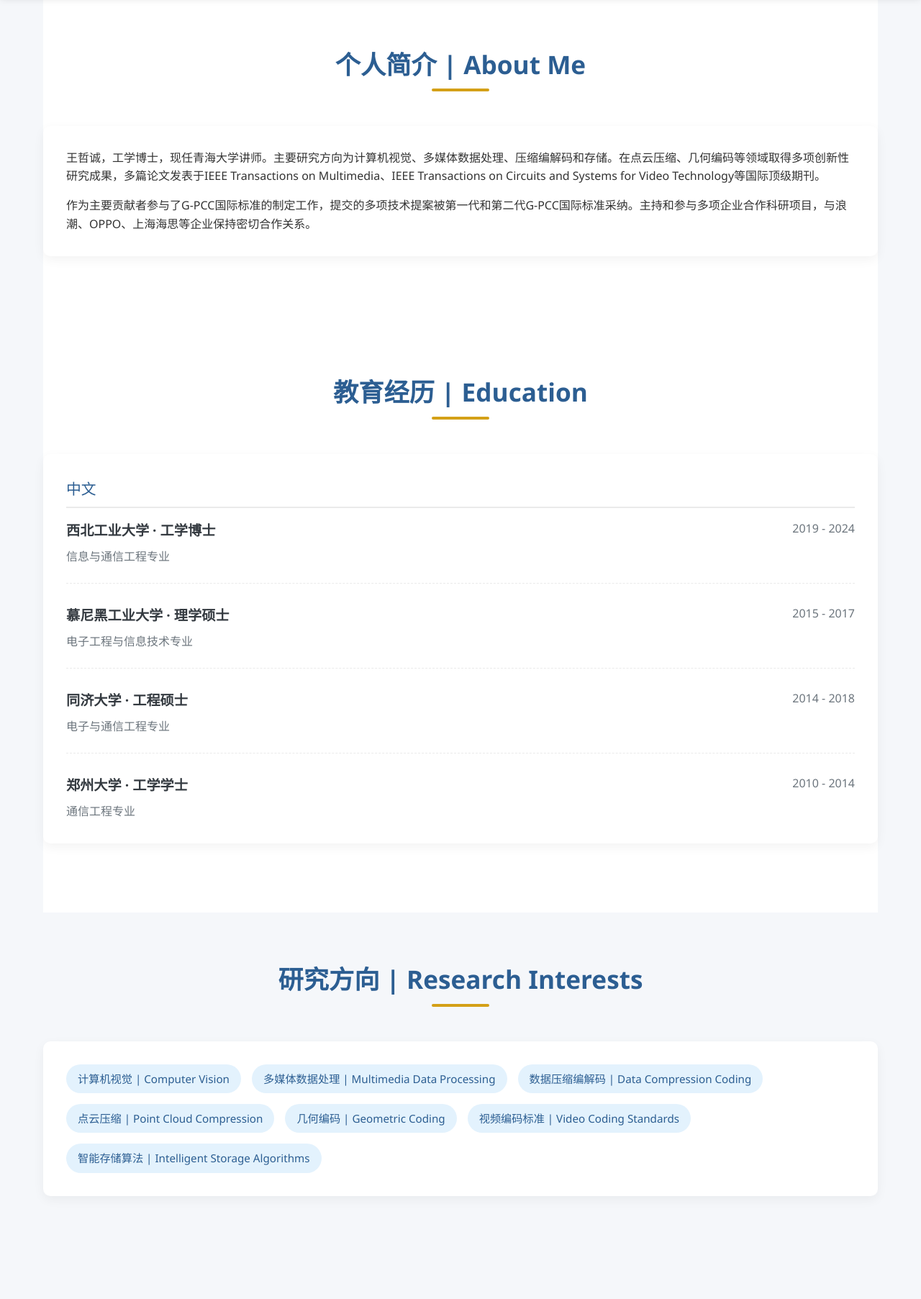
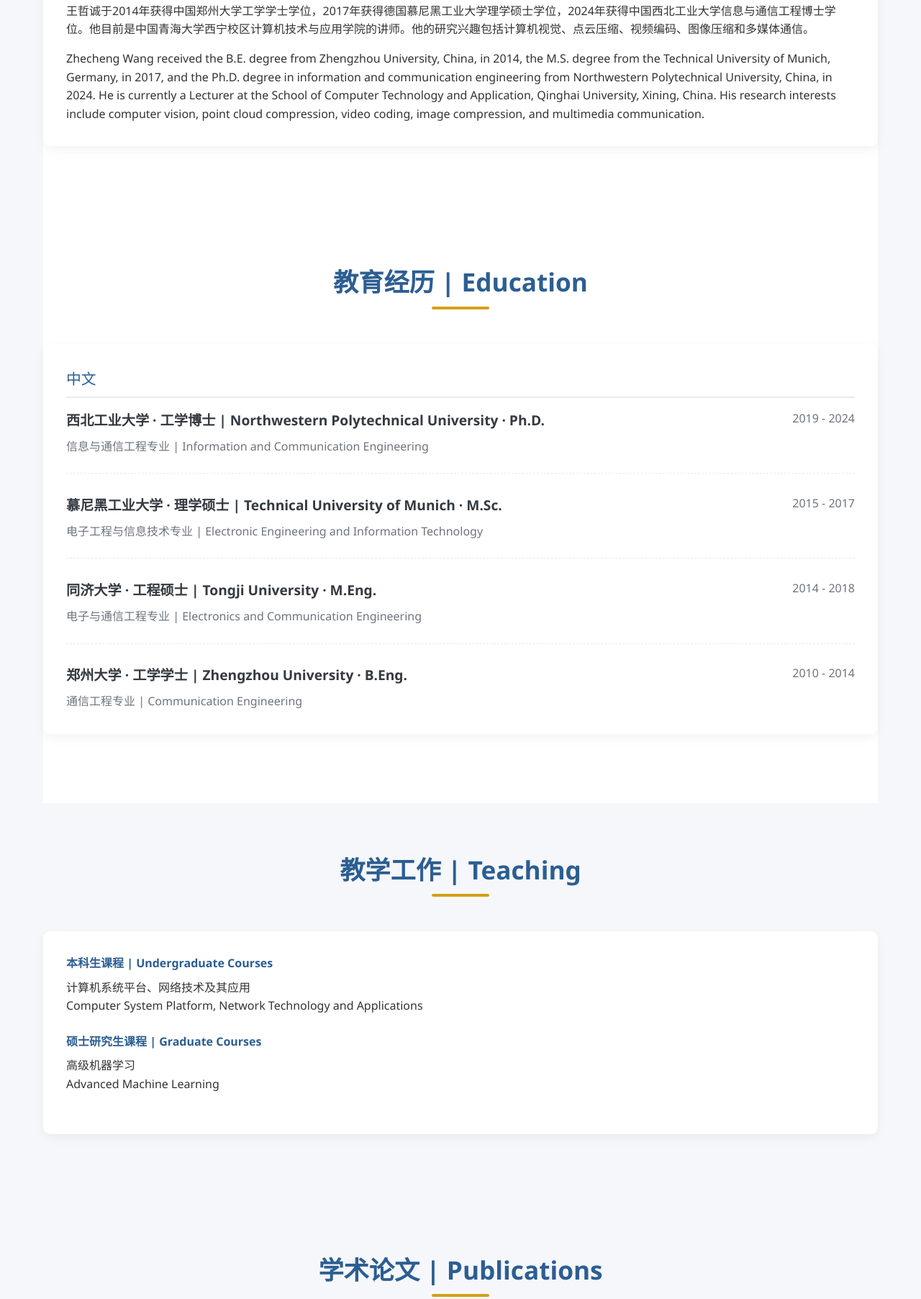
Before and after one commit to ZhechengWang2025/ZhechengWang.github.io, a plain HTML site: page index.html in a window 1280 px wide. Shown: the part 537-2342 px from the top of the page at 72% size. Drawn offline with Linux system fonts and the light colour scheme.

Commit message:
Update index.html

```diff
--- a/index.html
+++ b/index.html
@@ -531,17 +531,17 @@
     </style>
 </head>
 <body>
-    <!-- 语言切换按钮 -->
-    <div class="language-switch">
-        <button class="language-btn" id="toggleLanguage">Switch to English</button>
-    </div>
-
+    <!-- 语言切换按钮
+     <div class="language-switch">
+         <button class="language-btn" id="toggleLanguage">Switch to English</button>
+     </div>
+     -->
     <!-- 头部区域 -->
     <header>
         <div class="container header-content">
-            <div class="profile-img">
-                <i class="fas fa-user-graduate"></i>
-            </div>
+            <!-- <div class="profile-img">
+                <img src="path/to/your/photo.jpg" alt="王哲诚的个人照片" />
+            </div> -->
             <div class="name-title">
                 <h1>王哲诚</h1>
                 <h2>讲师 | Lecturer</h2>
@@ -565,7 +565,7 @@
             <ul class="nav-links">
                 <li><a href="#about">个人简介 | About</a></li>
                 <li><a href="#education">教育经历 | Education</a></li>
-                <li><a href="#research">研究方向 | Research</a></li>
+                <li><a href="#teaching">教学工作 | Teaching</a></li>
                 <li><a href="#publications">学术论文 | Publications</a></li>
                 <li><a href="#projects">科研项目 | Projects</a></li>
                 <li><a href="#standards">技术提案 | Standards</a></li>
@@ -583,8 +583,8 @@
             </div>
             <div class="card">
                 <div class="chinese-content">
-                    <p>王哲诚，工学博士，现任青海大学讲师。主要研究方向为计算机视觉、多媒体数据处理、压缩编解码和存储。在点云压缩、几何编码等领域取得多项创新性研究成果，多篇论文发表于IEEE Transactions on Multimedia、IEEE Transactions on Circuits and Systems for Video Technology等国际顶级期刊。</p>
-                    <p style="margin-top: 15px;">作为主要贡献者参与了G-PCC国际标准的制定工作，提交的多项技术提案被第一代和第二代G-PCC国际标准采纳。主持和参与多项企业合作科研项目，与浪潮、OPPO、上海海思等企业保持密切合作关系。</p>
+                    <p>王哲诚于2014年获得中国郑州大学工学学士学位，2017年获得德国慕尼黑工业大学理学硕士学位，2024年获得中国西北工业大学信息与通信工程博士学位。他目前是中国青海大学西宁校区计算机技术与应用学院的讲师。他的研究兴趣包括计算机视觉、点云压缩、视频编码、图像压缩和多媒体通信。</p>
+                    <p style="margin-top: 15px;">Zhecheng Wang received the B.E. degree from Zhengzhou University, China, in 2014, the M.S. degree from the Technical University of Munich, Germany, in 2017, and the Ph.D. degree in information and communication engineering from Northwestern Polytechnical University, China, in 2024. He is currently a Lecturer at the School of Computer Technology and Application, Qinghai University, Xining, China. His research interests include computer vision, point cloud compression, video coding, image compression, and multimedia communication.</p>
                 </div>
                 <div class="english-content">
                     <p>Zhecheng Wang, Ph.D. in Engineering, currently serves as a Lecturer at Qinghai University. His main research interests include computer vision, multimedia data processing, compression coding and decoding, and storage. He has achieved multiple innovative research results in fields such as point cloud compression and geometric coding, with numerous papers published in top international journals including IEEE Transactions on Multimedia and IEEE Transactions on Circuits and Systems for Video Technology.</p>
@@ -604,34 +604,34 @@
                         <div class="content-title">中文</div>
                         <div class="education-item">
                             <div class="edu-header">
-                                <div class="edu-title">西北工业大学 · 工学博士</div>
+                                <div class="edu-title">西北工业大学 · 工学博士 | Northwestern Polytechnical University · Ph.D.</div>
                                 <div class="edu-period">2019 - 2024</div>
                             </div>
-                            <div class="edu-details">信息与通信工程专业</div>
+                            <div class="edu-details">信息与通信工程专业 | Information and Communication Engineering</div>
                         </div>
 
                         <div class="education-item">
                             <div class="edu-header">
-                                <div class="edu-title">慕尼黑工业大学 · 理学硕士</div>
+                                <div class="edu-title">慕尼黑工业大学 · 理学硕士 | Technical University of Munich · M.Sc.</div>
                                 <div class="edu-period">2015 - 2017</div>
                             </div>
-                            <div class="edu-details">电子工程与信息技术专业</div>
+                            <div class="edu-details">电子工程与信息技术专业 | Electronic Engineering and Information Technology</div>
                         </div>
 
                         <div class="education-item">
                             <div class="edu-header">
-                                <div class="edu-title">同济大学 · 工程硕士</div>
+                                <div class="edu-title">同济大学 · 工程硕士 | Tongji University · M.Eng.</div>
                                 <div class="edu-period">2014 - 2018</div>
                             </div>
-                            <div class="edu-details">电子与通信工程专业</div>
+                            <div class="edu-details">电子与通信工程专业 | Electronics and Communication Engineering</div>
                         </div>
 
                         <div class="education-item">
                             <div class="edu-header">
-                                <div class="edu-title">郑州大学 · 工学学士</div>
+                                <div class="edu-title">郑州大学 · 工学学士 | Zhengzhou University · B.Eng.</div>
                                 <div class="edu-period">2010 - 2014</div>
                             </div>
-                            <div class="edu-details">通信工程专业</div>
+                            <div class="edu-details">通信工程专业 | Communication Engineering</div>
                         </div>
                     </div>
 
@@ -673,26 +673,8 @@
             </div>
         </section>
 
-        <!-- 研究方向 -->
-        <section id="research">
-            <div class="section-title">
-                <h2>研究方向 | Research Interests</h2>
-            </div>
-            <div class="card">
-                <div class="research-areas">
-                    <div class="research-tag">计算机视觉 | Computer Vision</div>
-                    <div class="research-tag">多媒体数据处理 | Multimedia Data Processing</div>
-                    <div class="research-tag">数据压缩编解码 | Data Compression Coding</div>
-                    <div class="research-tag">点云压缩 | Point Cloud Compression</div>
-                    <div class="research-tag">几何编码 | Geometric Coding</div>
-                    <div class="research-tag">视频编码标准 | Video Coding Standards</div>
-                    <div class="research-tag">智能存储算法 | Intelligent Storage Algorithms</div>
-                </div>
-            </div>
-        </section>
-
         <!-- 教学工作 -->
-        <section>
+        <section id="teaching">
             <div class="section-title">
                 <h2>教学工作 | Teaching</h2>
             </div>
@@ -1017,25 +999,15 @@
     <footer>
         <div class="container footer-content">
             <h3>王哲诚 · Zhecheng Wang</h3>
-            <p>青海大学 · 信息与通信工程 | Qinghai University · Information and Communication Engineering</p>
 
             <div class="footer-links">
                 <a href="mailto:zhecheng.wang@qhu.edu.cn">
                     <i class="fas fa-envelope"></i> 邮箱 | Email
                 </a>
-                <a href="#">
-                    <i class="fas fa-graduation-cap"></i> Google Scholar
-                </a>
-                <a href="#">
-                    <i class="fab fa-researchgate"></i> ResearchGate
-                </a>
-                <a href="#">
-                    <i class="fas fa-book"></i> 课程资料 | Courses
-                </a>
             </div>
 
             <div class="copyright">
-                © 2025 王哲诚 - 个人学术主页 | Personal Academic Homepage
+                © 2025 个人学术主页 | Personal Academic Homepage
             </div>
         </div>
     </footer>
```
